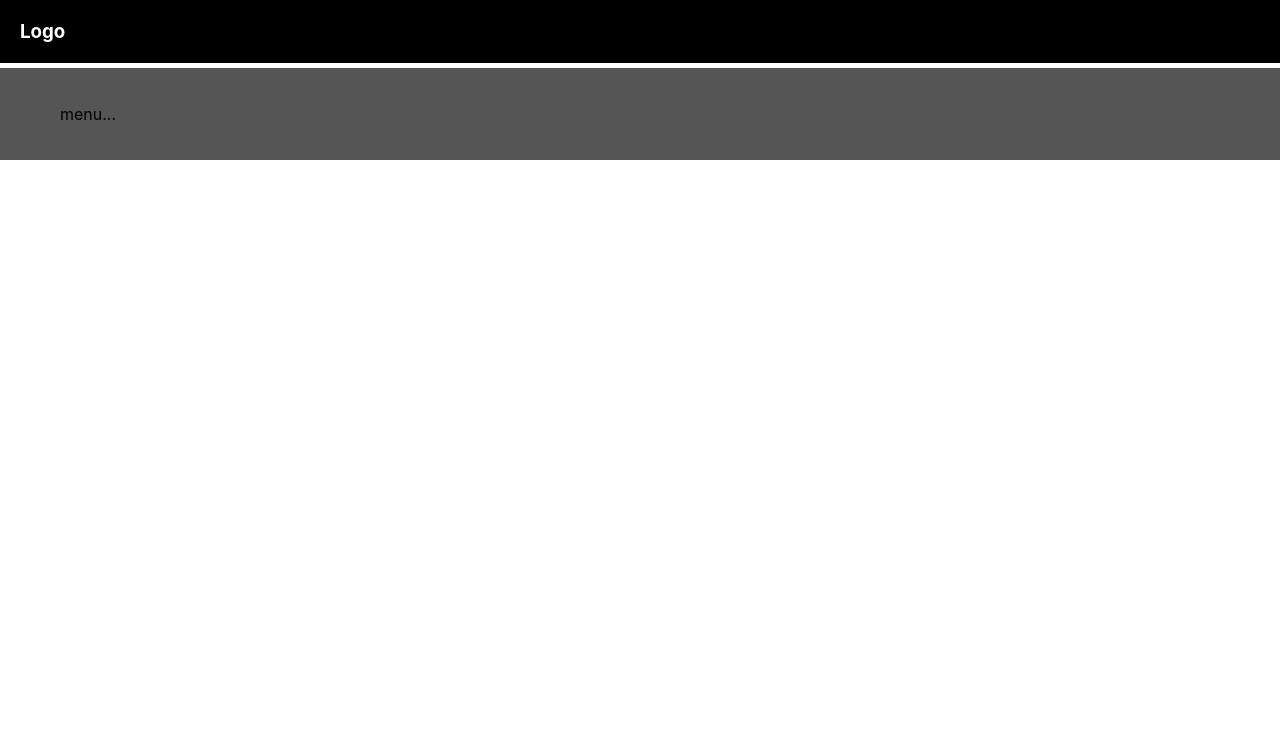
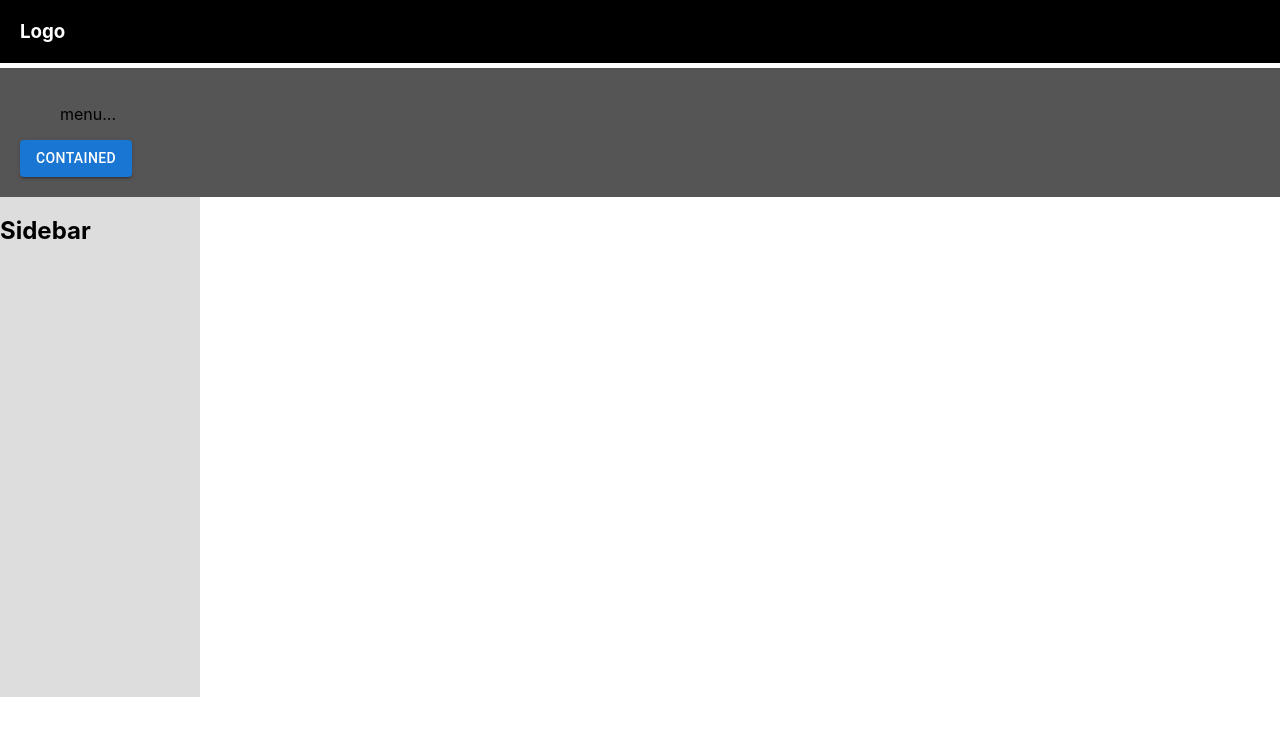
Before and after one commit to JessicaSaito/react-exemplo, a React (Create React App) app: page / in a window 1280 px wide. Shown: the top 736 px of the page. Built offline with nearby package versions, Linux system fonts and the light colour scheme.

Commit message:
componentes e Material ui

```diff
--- a/src/App.js
+++ b/src/App.js
@@ -1,11 +1,21 @@
+import Box from '@mui/material/Box';
+
 import Header from './components/Header'
 import MainMenu from './components/MainMenu'
+import Sidebar from './components/Sidebar'
 
 const App = () => {
   return (
     <>
       <Header />
       <MainMenu />
+      <Box sx={{
+        display: 'flex',
+      }}>
+        <Sidebar />
+        { /* <Content /> */ }
+      </Box>
+      { /* <Fotter /> */ }
     </>
   )
 }
--- a/src/components/Header.js
+++ b/src/components/Header.js
@@ -1,10 +1,11 @@
 import './Header.css'
+import Box from '@mui/material/Box';
 
 const Header = () => {
     return (
-        <header>
+        <Box component="header">
             <h3>Logo</h3>
-        </header>
+        </Box>
     )
 }
 
--- a/src/components/MainMenu.js
+++ b/src/components/MainMenu.js
@@ -1,8 +1,15 @@
+import Box from '@mui/material/Box';
+import Button from '@mui/material/Button';
+
 const MainMenu = () => {
     return (
-        <nav style={styles.nav}>
+        <Box component="nav" style={styles.nav}>
             <ul style={styles.ulMenu}>menu...</ul>
-        </nav>
+            <Button sx={{
+                background: '00FF00'
+            }} variant="contained">Contained</Button>
+        </Box>
+
     )
 }
 
--- /dev/null
+++ b/src/components/Sidebar.js
@@ -0,0 +1,15 @@
+import Box from '@mui/material/Box';
+
+const Sidebar = () => {
+    return (
+        <Box sx={{
+            background: '#DDD',
+            width: '200px',
+            height: '500px'
+        }}>
+            <h2>Sidebar</h2>
+        </Box>
+    )
+  }
+
+  export default Sidebar
```
